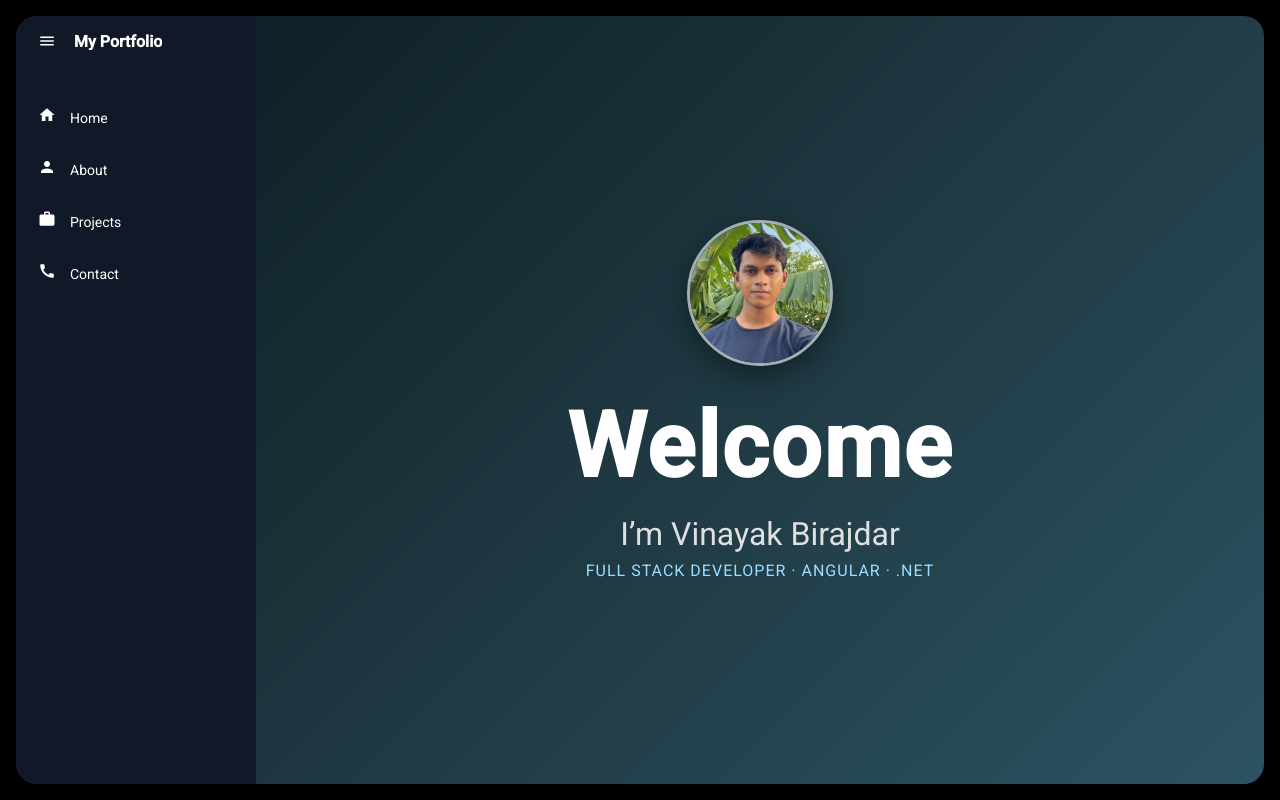
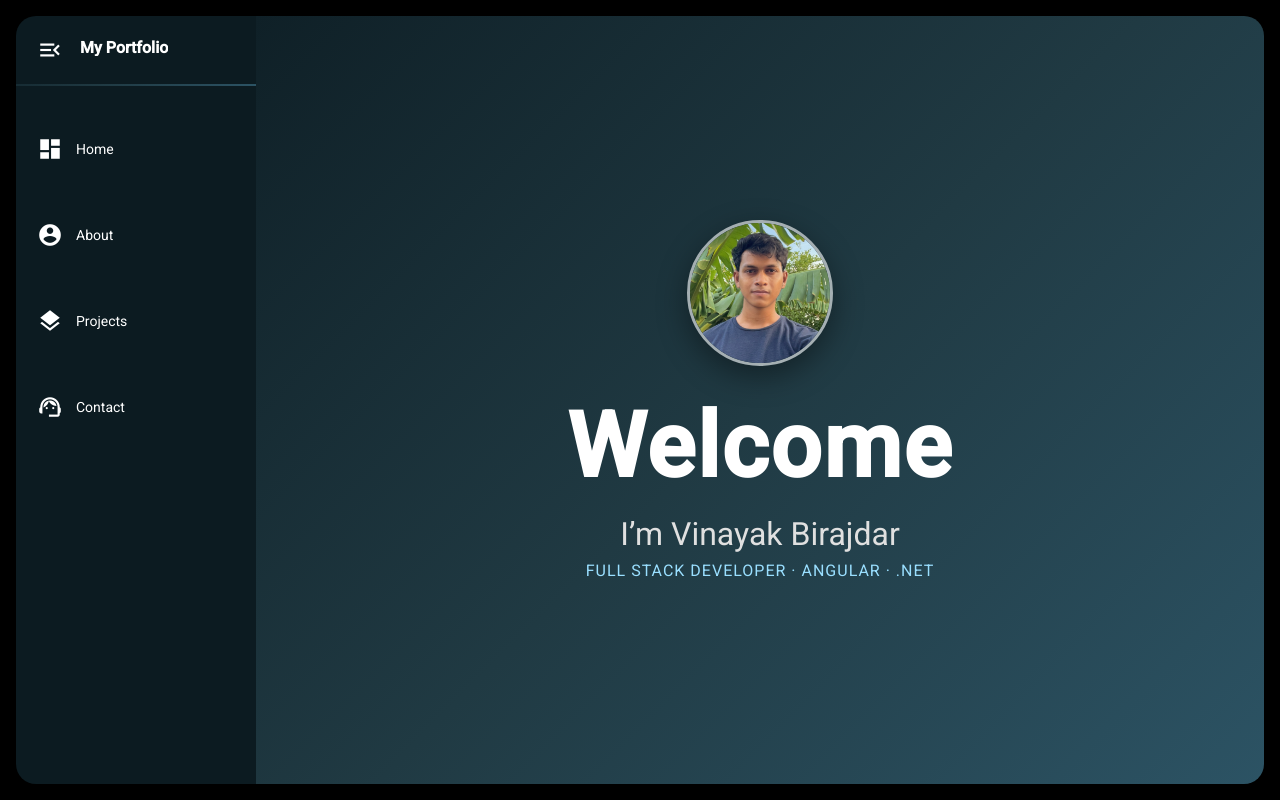
Before and after one commit to vinayakbirajdar/My-portfolio, an Angular app: page / in a window 1280 px wide. Built offline with nearby package versions, Linux system fonts and the light colour scheme.

Commit message:
Updated sidebar
Added new icon and modified new colour scheme

```diff
--- a/src/app/assets/theme.scss
+++ b/src/app/assets/theme.scss
@@ -4,7 +4,9 @@
             #0f2027,
             #203a43,
             #2c5364);
-
+    // side bar bgackground color
+    --sidebar-bg: rgba(15, 32, 39, 0.85);
+    --sidebar-backdrop: blur(10px);
     /* SURFACE COLORS (used on top of gradient) */
     --bg-surface: rgba(17, 24, 39, 0.85);
     /* cards, panels */
--- a/src/app/shared/sidebar/sidebar.component.html
+++ b/src/app/shared/sidebar/sidebar.component.html
@@ -1,28 +1,28 @@
 <div class="sidebar" [class.collapsed]="isCollapsed">
 
     <div class="sidebar-header" (click)="toggleSidebar()">
-        <mat-icon class="icon">menu</mat-icon>
+        <mat-icon class="icon">menu_open</mat-icon>
         <span class="logo" *ngIf="!isCollapsed">My Portfolio</span>
     </div>
 
     <ul class="menu">
         <li class="menu-item active" routerLink="/home" routerLinkActive="active">
-            <mat-icon class="icon">home</mat-icon>
+            <mat-icon class="icon">dashboard</mat-icon>
             <span class="text" *ngIf="!isCollapsed">Home</span>
         </li>
 
         <li class="menu-item" routerLink="/about" routerLinkActive="active">
-            <mat-icon class="icon">person</mat-icon>
+            <mat-icon class="icon">account_circle</mat-icon>
             <span class="text" *ngIf="!isCollapsed">About</span>
         </li>
 
         <li class="menu-item" routerLink="/project" routerLinkActive="active">
-            <mat-icon class="icon">work</mat-icon>
+            <mat-icon class="icon">layers</mat-icon>
             <span class="text" *ngIf="!isCollapsed">Projects</span>
         </li>
 
         <li class="menu-item" routerLink="/contact" routerLinkActive="active">
-            <mat-icon class="icon">call</mat-icon>
+            <mat-icon class="icon">support_agent</mat-icon>
             <span class="text" *ngIf="!isCollapsed">Contact</span>
         </li>
     </ul>
--- a/src/app/shared/sidebar/sidebar.component.scss
+++ b/src/app/shared/sidebar/sidebar.component.scss
@@ -1,7 +1,8 @@
 .sidebar {
     height: 100%;
     width: 240px;
-    background-color: #111827;
+    background: var(--sidebar-bg);
+    backdrop-filter: var(--sidebar-backdrop);
     color: #ffffff;
     left: 0;
     top: 0;
@@ -23,6 +24,10 @@
     gap: 12px;
     overflow: hidden;
     cursor: pointer;
+    // border-bottom: var(--bg-gradient);
+    // border-bottom-style: ridge;
+    border-bottom: 2px solid transparent;
+    border-image: var(--bg-gradient) 1;
 }
 
 .logo {
@@ -46,25 +51,30 @@
 .menu-item {
     display: flex;
     align-items: center;
-    padding: 14px 16px;
+    padding: 18px 16px;
+    min-height: 50px;
     cursor: pointer;
-    transition: background 0.2s ease;
+    transition: background 0.25s ease, transform 0.15s ease;
 }
 
 .menu-item:hover {
     background-color: #1f2933;
+    transform: translateX(4px);
 }
 
 .menu-item.active {
-    background-color: #2563eb;
+    background-color: var(--accent-soft);
 }
 
 .icon {
-    font-size: 18px;
-    width: 30px;
-    text-align: center;
-    min-width: 30px;
-    text-align: center;
+    display: flex;
+    align-items: center;
+    justify-content: center;
+    font-size: 26px;
+    width: 36px;
+    height: 36px;
+    min-width: 36px;
+    line-height: 1;
     flex-shrink: 0;
 }
 
```
